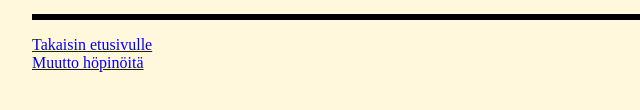
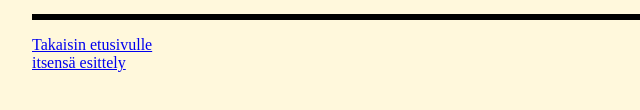
Before and after one commit to RuuJenna/Ruujenna.github.io, a plain HTML site: page second.html in a window 1280 px wide. Shown: the part 1417-1527 px from the top of the page, 168-808 px from the left. Drawn offline with Linux system fonts and the light colour scheme.

Commit message:
second.html

```diff
--- a/second.html
+++ b/second.html
@@ -23,6 +23,6 @@
     <p></p>
     <a href="index.html">Takaisin etusivulle</a> <br>
 
-    <a href="third.html">Muutto höpinöitä</a>
+    <a href="third.html">itsensä esittely</a>
     </body>
 </html>
```
